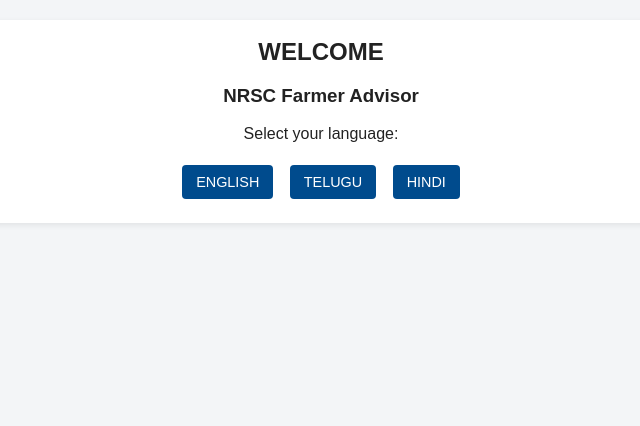
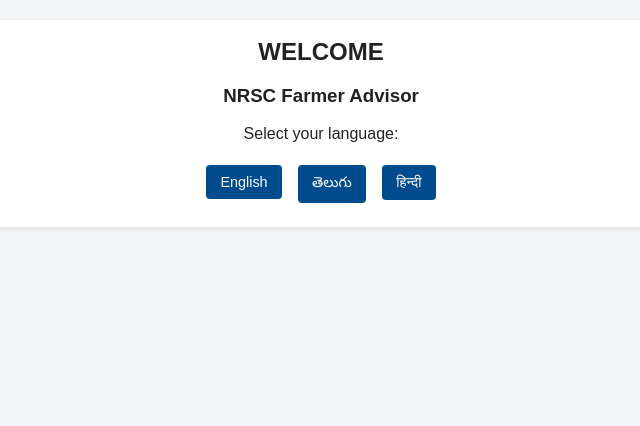
Before and after one commit to Prasanth535/nrsc_farmer_calculator, a Flask app: page / in a window 1280 px wide. Shown: the part 60-486 px from the top of the page, without its empty margins (319-959 px from the left). Run offline with Flask 3, Linux system fonts and the light colour scheme.

Commit message:
Update index.html

```diff
--- a/templates/index.html
+++ b/templates/index.html
@@ -6,9 +6,9 @@
     <p>Select your language:</p>
 
     <form method="post" class="language-form">
-        <button type="submit" name="language" value="en">ENGLISH</button>
-        <button type="submit" name="language" value="te">TELUGU</button>
-        <button type="submit" name="language" value="hi">HINDI</button>
+        <button type="submit" name="language" value="en">English</button>
+        <button type="submit" name="language" value="te">తెలుగు</button>
+        <button type="submit" name="language" value="hi">हिन्दी</button>
     </form>
 </div>
 {% endblock %}
```
